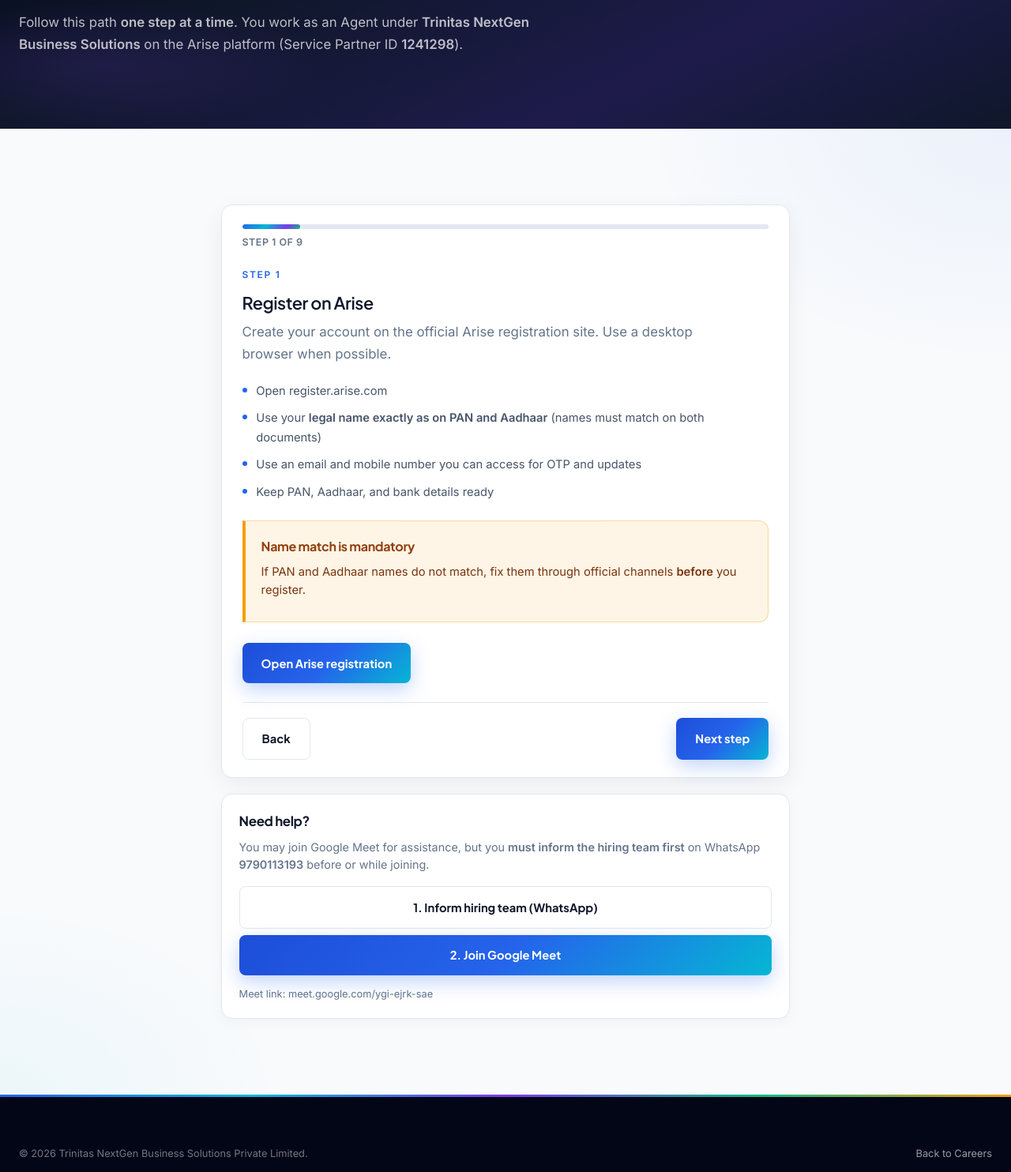
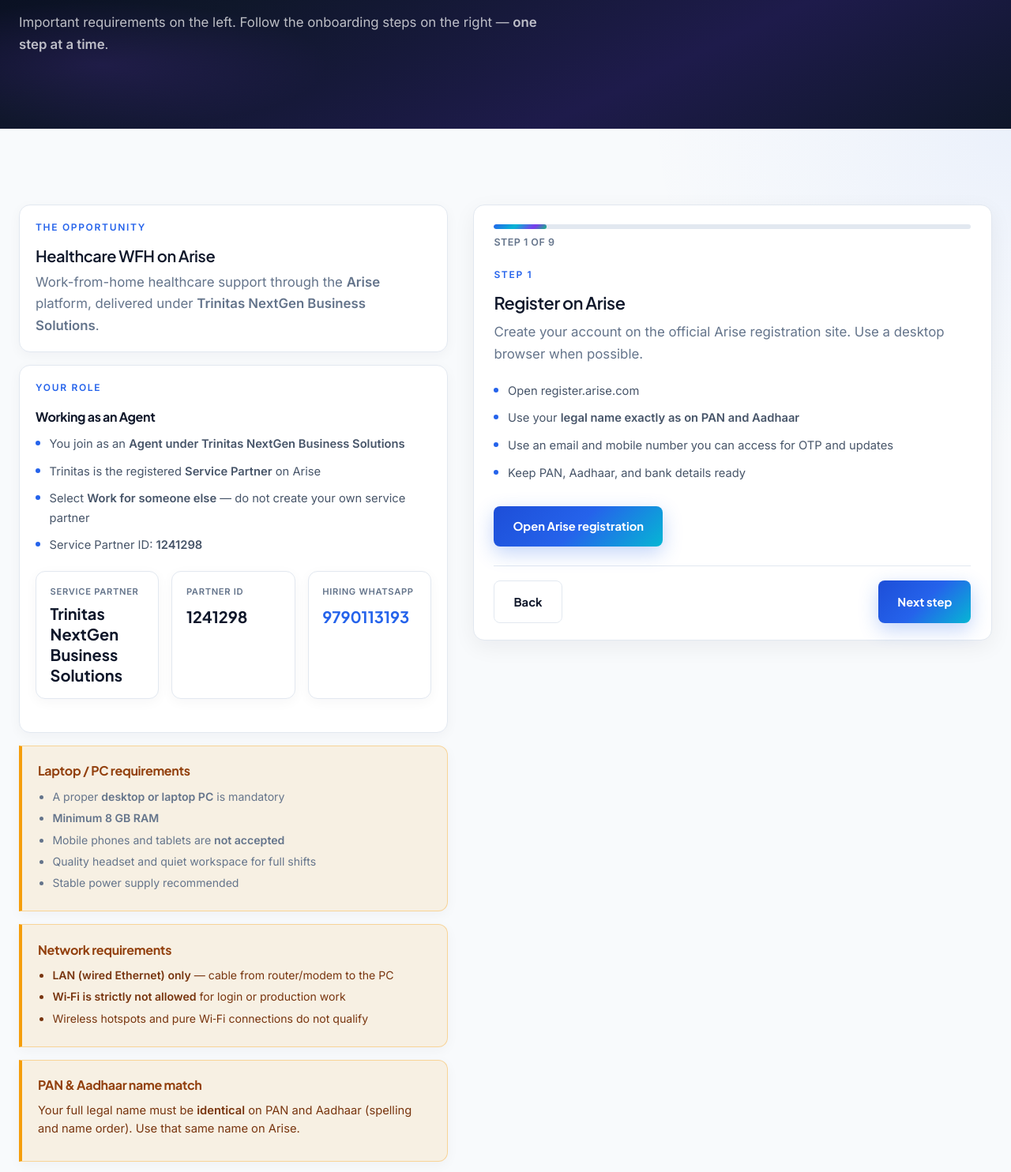
Before and after one commit to balahari13/Assessment, a website: page healthcare.html in a window 1280 px wide. Shown: the part 240-1724 px from the top of the page at 79% size. Drawn offline with Linux system fonts and the light colour scheme.

Commit message:
Healthcare page: instructions left, step wizard right

```diff
--- a/careers.css
+++ b/careers.css
@@ -92,9 +92,55 @@
 /* Healthcare / Arise opportunity */
 .healthcare-layout {
     display: grid;
-    grid-template-columns: 1.1fr 0.9fr;
-    gap: 2rem;
+    grid-template-columns: minmax(280px, 0.95fr) minmax(320px, 1.15fr);
+    gap: 1.75rem 2rem;
     align-items: start;
+}
+.healthcare-sidebar {
+    display: flex;
+    flex-direction: column;
+    gap: 1rem;
+    position: sticky;
+    top: calc(var(--nav-height, 72px) + 1rem);
+}
+.healthcare-info-card {
+    background: var(--white);
+    border: 1px solid var(--border);
+    border-radius: 14px;
+    padding: 1.15rem 1.25rem;
+    box-shadow: 0 4px 16px rgba(15, 23, 42, 0.04);
+}
+.healthcare-info-card h2 {
+    font-size: 1.25rem;
+    margin: 0.2rem 0 0.5rem;
+    color: var(--navy);
+}
+.healthcare-info-card h3 {
+    font-size: 1rem;
+    margin: 0 0 0.55rem;
+    color: var(--navy);
+}
+.healthcare-info-card.healthcare-alert {
+    margin: 0;
+}
+.healthcare-info-card .careers-list { margin: 0.5rem 0 0; }
+.healthcare-id-card--sidebar {
+    grid-template-columns: 1fr;
+    gap: 0.65rem;
+    margin: 0.85rem 0 0;
+}
+.healthcare-id-card--sidebar > div {
+    padding: 0.75rem 0.85rem;
+}
+.healthcare-id-value--sm {
+    font-size: 0.92rem;
+    line-height: 1.3;
+    display: block;
+}
+.healthcare-steps-col { min-width: 0; }
+.healthcare-sidebar .wizard-help {
+    margin: 0;
+    box-shadow: 0 4px 16px rgba(15, 23, 42, 0.04);
 }
 .wizard-card {
     background: var(--white);
@@ -102,7 +148,7 @@
     border-radius: 14px;
     padding: 1.5rem 1.6rem 1.35rem;
     box-shadow: 0 8px 28px rgba(15, 23, 42, 0.06);
-    margin-bottom: 1.25rem;
+    margin-bottom: 0;
 }
 .wizard-progress { margin-bottom: 1.25rem; }
 .wizard-progress-track {
@@ -298,12 +344,14 @@
 }
 .healthcare-back:hover { color: var(--blue); }
 .healthcare-notes { max-width: 720px; }
-@media (max-width: 900px) {
+@media (max-width: 960px) {
     .healthcare-layout { grid-template-columns: 1fr; }
+    .healthcare-sidebar { position: static; }
     .healthcare-id-card { grid-template-columns: 1fr; }
 }
-@media (max-width: 1100px) and (min-width: 901px) {
-    .healthcare-id-card { grid-template-columns: 1fr 1fr; }
+@media (max-width: 1100px) and (min-width: 961px) {
+    .healthcare-layout { gap: 1.25rem; }
+    .healthcare-id-card:not(.healthcare-id-card--sidebar) { grid-template-columns: 1fr 1fr; }
 }
 .consent-label {
     display: flex;
--- a/healthcare.html
+++ b/healthcare.html
@@ -52,12 +52,83 @@
             <div class="container">
                 <p class="eyebrow eyebrow-light">Work From Home · Healthcare</p>
                 <h1>Join as an Agent under <span class="text-accent-light">Trinitas NextGen</span></h1>
-                <p class="lead lead-light">Follow this path <strong>one step at a time</strong>. You work as an Agent under <strong>Trinitas NextGen Business Solutions</strong> on the Arise platform (Service Partner ID <strong>1241298</strong>).</p>
+                <p class="lead lead-light">Important requirements on the left. Follow the onboarding steps on the right — <strong>one step at a time</strong>.</p>
             </div>
         </section>
 
         <section class="section section-light">
-            <div class="container" style="max-width:720px">
+            <div class="container healthcare-layout">
+                <!-- LEFT: important instructions -->
+                <aside class="healthcare-sidebar" aria-label="Important instructions">
+                    <div class="healthcare-info-card">
+                        <p class="eyebrow">The opportunity</p>
+                        <h2>Healthcare WFH on Arise</h2>
+                        <p class="section-desc">Work-from-home healthcare support through the <strong>Arise</strong> platform, delivered under <strong>Trinitas NextGen Business Solutions</strong>.</p>
+                    </div>
+
+                    <div class="healthcare-info-card">
+                        <p class="eyebrow">Your role</p>
+                        <h3>Working as an Agent</h3>
+                        <ul class="careers-list">
+                            <li>You join as an <strong>Agent under Trinitas NextGen Business Solutions</strong></li>
+                            <li>Trinitas is the registered <strong>Service Partner</strong> on Arise</li>
+                            <li>Select <strong>Work for someone else</strong> — do not create your own service partner</li>
+                            <li>Service Partner ID: <strong>1241298</strong></li>
+                        </ul>
+                        <div class="healthcare-id-card healthcare-id-card--sidebar">
+                            <div>
+                                <span class="healthcare-id-label">Service Partner</span>
+                                <strong class="healthcare-id-value healthcare-id-value--sm">Trinitas NextGen Business Solutions</strong>
+                            </div>
+                            <div>
+                                <span class="healthcare-id-label">Partner ID</span>
+                                <strong class="healthcare-id-value">1241298</strong>
+                            </div>
+                            <div>
+                                <span class="healthcare-id-label">Hiring WhatsApp</span>
+                                <strong class="healthcare-id-value"><a href="https://wa.me/919790113193">9790113193</a></strong>
+                            </div>
+                        </div>
+                    </div>
+
+                    <div class="healthcare-info-card healthcare-alert healthcare-alert--equipment">
+                        <h3>Laptop / PC requirements</h3>
+                        <ul>
+                            <li>A proper <strong>desktop or laptop PC</strong> is mandatory</li>
+                            <li><strong>Minimum 8 GB RAM</strong></li>
+                            <li>Mobile phones and tablets are <strong>not accepted</strong></li>
+                            <li>Quality headset and quiet workspace for full shifts</li>
+                            <li>Stable power supply recommended</li>
+                        </ul>
+                    </div>
+
+                    <div class="healthcare-info-card healthcare-alert">
+                        <h3>Network requirements</h3>
+                        <ul>
+                            <li><strong>LAN (wired Ethernet) only</strong> — cable from router/modem to the PC</li>
+                            <li><strong>Wi‑Fi is strictly not allowed</strong> for login or production work</li>
+                            <li>Wireless hotspots and pure Wi‑Fi connections do not qualify</li>
+                        </ul>
+                    </div>
+
+                    <div class="healthcare-info-card healthcare-alert">
+                        <h3>PAN &amp; Aadhaar name match</h3>
+                        <p>Your full legal name must be <strong>identical</strong> on PAN and Aadhaar (spelling and name order). Use that same name on Arise.</p>
+                    </div>
+
+                    <div class="wizard-help">
+                        <h3>Need help?</h3>
+                        <p>You may join Google Meet for assistance, but you <strong>must inform the hiring team first</strong> on WhatsApp <strong>9790113193</strong>.</p>
+                        <div class="wizard-help-actions">
+                            <a href="https://wa.me/919790113193?text=Hello%2C%20I%20need%20help%20with%20the%20healthcare%20onboarding%20steps%20and%20would%20like%20to%20join%20Google%20Meet." class="btn btn-secondary btn-full" target="_blank" rel="noopener">1. Inform hiring team (WhatsApp)</a>
+                            <a href="https://meet.google.com/ygi-ejrk-sae" class="btn btn-primary btn-full" target="_blank" rel="noopener">2. Join Google Meet</a>
+                        </div>
+                        <p class="wizard-help-note">Meet: <a href="https://meet.google.com/ygi-ejrk-sae" target="_blank" rel="noopener">meet.google.com/ygi-ejrk-sae</a></p>
+                    </div>
+                </aside>
+
+                <!-- RIGHT: steps wizard -->
+                <div class="healthcare-steps-col">
                     <div class="wizard-card" id="hc-wizard">
                         <div class="wizard-progress" aria-hidden="true">
                             <div class="wizard-progress-track">
@@ -72,35 +143,32 @@
                             <p class="section-desc">Create your account on the official Arise registration site. Use a desktop browser when possible.</p>
                             <ul class="careers-list">
                                 <li>Open <a href="https://register.arise.com/" target="_blank" rel="noopener">register.arise.com</a></li>
-                            <li>Use your <strong>legal name exactly as on PAN and Aadhaar</strong> (names must match on both documents)</li>
+                                <li>Use your <strong>legal name exactly as on PAN and Aadhaar</strong></li>
                                 <li>Use an email and mobile number you can access for OTP and updates</li>
                                 <li>Keep PAN, Aadhaar, and bank details ready</li>
                             </ul>
-                        <div class="healthcare-alert" role="note">
-                            <h3>Name match is mandatory</h3>
-                            <p>If PAN and Aadhaar names do not match, fix them through official channels <strong>before</strong> you register.</p>
-                        </div>
                             <a href="https://register.arise.com/" class="btn btn-primary" target="_blank" rel="noopener">Open Arise registration</a>
                         </div>
 
                         <div class="wizard-step" data-step="1" hidden>
                             <p class="eyebrow">Step 2</p>
                             <h2>Areas of expertise and interest</h2>
-                        <p class="section-desc">After registering, complete the profile section for <strong>areas of expertise</strong> and <strong>areas of interest</strong> on Arise. Choose options that match your skills (for example healthcare support, customer care, or related domains shown on the form).</p>
+                            <p class="section-desc">After registering, complete the profile section for <strong>areas of expertise</strong> and <strong>areas of interest</strong> on Arise.</p>
                             <ul class="careers-list">
+                                <li>Choose options that match your skills (e.g. healthcare support, customer care)</li>
                                 <li>Fill every required field honestly — this helps matching and approval</li>
-                            <li>Save or continue only after expertise and interest sections are complete</li>
+                                <li>Save or continue only after these sections are complete</li>
                             </ul>
                         </div>
 
                         <div class="wizard-step" data-step="2" hidden>
                             <p class="eyebrow">Step 3</p>
                             <h2>Work for Someone Else</h2>
-                        <p class="section-desc">Select <strong>Work for someone else</strong> / join an existing service partner. Do <strong>not</strong> create your own service partner business for this path.</p>
+                            <p class="section-desc">Select <strong>Work for someone else</strong> / join an existing service partner. Do <strong>not</strong> create your own service partner business.</p>
                             <ul class="careers-list">
-                            <li>You will join as an <strong>Agent under Trinitas NextGen Business Solutions</strong></li>
-                            <li>Service Partner name: <strong>Trinitas NextGen Business Solutions</strong></li>
-                            <li>Service Partner ID (enter later in this step sequence): <strong>1241298</strong></li>
+                                <li>You join as an <strong>Agent under Trinitas NextGen Business Solutions</strong></li>
+                                <li>Partner name: <strong>Trinitas NextGen Business Solutions</strong></li>
+                                <li>Partner ID will be entered after Aadhaar/PAN verification: <strong>1241298</strong></li>
                             </ul>
                         </div>
 
@@ -112,39 +180,25 @@
                                 <li>Numbers and names must match your physical cards</li>
                                 <li>Do not skip verification — partner ID comes only after this succeeds</li>
                             </ul>
-                        <div class="healthcare-alert" role="note">
-                            <h3>Critical</h3>
-                            <p>Full legal name must be identical on PAN and Aadhaar (spelling and order of names).</p>
-                        </div>
                         </div>
 
                         <div class="wizard-step" data-step="4" hidden>
                             <p class="eyebrow">Step 5</p>
-                        <h2>Enter Service Partner ID &amp; request approval</h2>
-                        <p class="section-desc">Only after Aadhaar and PAN are verified online, enter Service Partner ID <strong>1241298</strong> for <strong>Trinitas NextGen Business Solutions</strong>.</p>
-                        <div class="healthcare-id-card healthcare-id-card--compact">
-                            <div>
-                                <span class="healthcare-id-label">Service Partner ID</span>
-                                <strong class="healthcare-id-value">1241298</strong>
-                            </div>
-                            <div>
-                                <span class="healthcare-id-label">WhatsApp for approval</span>
-                                <strong class="healthcare-id-value"><a href="https://wa.me/919790113193">9790113193</a></strong>
-                            </div>
-                        </div>
-                        <p class="section-desc">Message WhatsApp with your full name (as on PAN/Aadhaar), Arise email/mobile, and partner ID <strong>1241298</strong>. Wait for approval before the next step.</p>
+                            <h2>Service Partner ID &amp; approval</h2>
+                            <p class="section-desc">After Aadhaar and PAN are verified online, enter Service Partner ID <strong>1241298</strong> (<strong>Trinitas NextGen Business Solutions</strong>).</p>
+                            <p class="section-desc">Then message WhatsApp <strong>9790113193</strong> with your full name, Arise email/mobile, and partner ID. Wait for approval before the next step.</p>
                             <a href="https://wa.me/919790113193?text=Hello%2C%20I%20registered%20on%20Arise%20under%20Trinitas%20NextGen%20Business%20Solutions%20(Partner%20ID%201241298).%20Please%20approve%20my%20join%20request." class="btn btn-secondary" target="_blank" rel="noopener">WhatsApp hiring team</a>
                         </div>
 
                         <div class="wizard-step" data-step="5" hidden>
                             <p class="eyebrow">Step 6</p>
                             <h2>After approval — sign NDAs</h2>
-                        <p class="section-desc">Once your join request is approved, complete both agreements:</p>
+                            <p class="section-desc">Once approved, complete both agreements:</p>
                             <ul class="careers-list">
-                            <li><strong>NDA (Arise)</strong> — sign the non-disclosure agreement on the Arise platform as prompted</li>
-                            <li><strong>Agent NDA (Trinitas)</strong> — sign the Trinitas Agent NDA when shared by the hiring team</li>
+                                <li><strong>NDA (Arise)</strong> — sign on the Arise platform as prompted</li>
+                                <li><strong>Agent NDA (Trinitas)</strong> — sign the Trinitas Agent NDA when shared by hiring</li>
                             </ul>
-                        <p class="section-desc">Do not skip either document. Keep confirmation screenshots or emails for your records.</p>
+                            <p class="section-desc">Do not skip either document. Keep confirmation screenshots or emails.</p>
                         </div>
 
                         <div class="wizard-step" data-step="6" hidden>
@@ -154,38 +208,29 @@
                             <ul class="careers-list">
                                 <li>WhatsApp: <a href="https://wa.me/919790113193"><strong>9790113193</strong></a></li>
                                 <li>Confirm: Arise registration complete, partner ID joined, NDAs signed</li>
-                            <li>Wait for the hiring team to confirm you are cleared for assessments</li>
+                                <li>Wait for hiring to clear you for assessments</li>
                             </ul>
                         </div>
 
                         <div class="wizard-step" data-step="7" hidden>
                             <p class="eyebrow">Step 8</p>
-                        <h2>Complete the Trinitas website assessment</h2>
-                        <p class="section-desc">After finalization from Trinitas, complete the <strong>preliminary skills assessment on this website</strong> (Careers → Attempt 1).</p>
+                            <h2>Trinitas website assessment</h2>
+                            <p class="section-desc">After finalization, complete the <strong>preliminary skills assessment on this website</strong> (Careers → Attempt 1).</p>
                             <ul class="careers-list">
-                            <li>Allow about 75 minutes in a quiet place with a working microphone</li>
-                            <li>You may pause if needed; recruitment generates an OTP to resume</li>
-                            <li>Use stable power and your assessment device as instructed</li>
+                                <li>Allow about 75 minutes; quiet place; working microphone</li>
+                                <li>You may pause; recruitment generates an OTP to resume</li>
                             </ul>
                             <a href="careers.html#register" class="btn btn-primary">Go to Trinitas assessment</a>
                         </div>
 
                         <div class="wizard-step" data-step="8" hidden>
                             <p class="eyebrow">Step 9</p>
-                        <h2>Take the Arise website assessment</h2>
-                        <p class="section-desc">In addition to the Trinitas assessment, complete any <strong>assessment required on the Arise website</strong> / dashboard for your program.</p>
+                            <h2>Arise website assessment</h2>
+                            <p class="section-desc">Also complete any <strong>assessment required on the Arise website</strong> / dashboard for your program.</p>
                             <ul class="careers-list">
-                            <li>Log in to Arise and follow the assessment or certification prompts shown there</li>
-                            <li>Finish both Trinitas and Arise assessments as advised by the hiring team</li>
+                                <li>Log in to Arise and follow assessment or certification prompts</li>
+                                <li>Finish both Trinitas and Arise assessments as advised by hiring</li>
                             </ul>
-                        <div class="healthcare-alert healthcare-alert--equipment" role="note">
-                            <h3>PC requirements before you go live</h3>
-                            <ul>
-                                <li><strong>Minimum 8 GB RAM</strong></li>
-                                <li><strong>LAN (wired) only — Wi‑Fi is strictly not allowed</strong></li>
-                                <li>Quiet workspace and quality headset</li>
-                            </ul>
-                        </div>
                             <a href="https://register.arise.com/" class="btn btn-secondary" target="_blank" rel="noopener">Open Arise</a>
                         </div>
 
@@ -194,16 +239,7 @@
                             <button type="button" class="btn btn-primary" id="wizard-next">Next step</button>
                         </div>
                     </div>
-
-                <aside class="wizard-help" aria-label="Need help">
-                    <h3>Need help?</h3>
-                    <p>You may join Google Meet for assistance, but you <strong>must inform the hiring team first</strong> on WhatsApp <strong>9790113193</strong> before or while joining.</p>
-                    <div class="wizard-help-actions">
-                        <a href="https://wa.me/919790113193?text=Hello%2C%20I%20need%20help%20with%20the%20healthcare%20onboarding%20steps%20and%20would%20like%20to%20join%20Google%20Meet." class="btn btn-secondary btn-full" target="_blank" rel="noopener">1. Inform hiring team (WhatsApp)</a>
-                        <a href="https://meet.google.com/ygi-ejrk-sae" class="btn btn-primary btn-full" target="_blank" rel="noopener">2. Join Google Meet</a>
                 </div>
-                    <p class="wizard-help-note">Meet link: <a href="https://meet.google.com/ygi-ejrk-sae" target="_blank" rel="noopener">meet.google.com/ygi-ejrk-sae</a></p>
-                </aside>
             </div>
         </section>
     </main>
```
Lines whose indentation alone changed are shown as unchanged.
